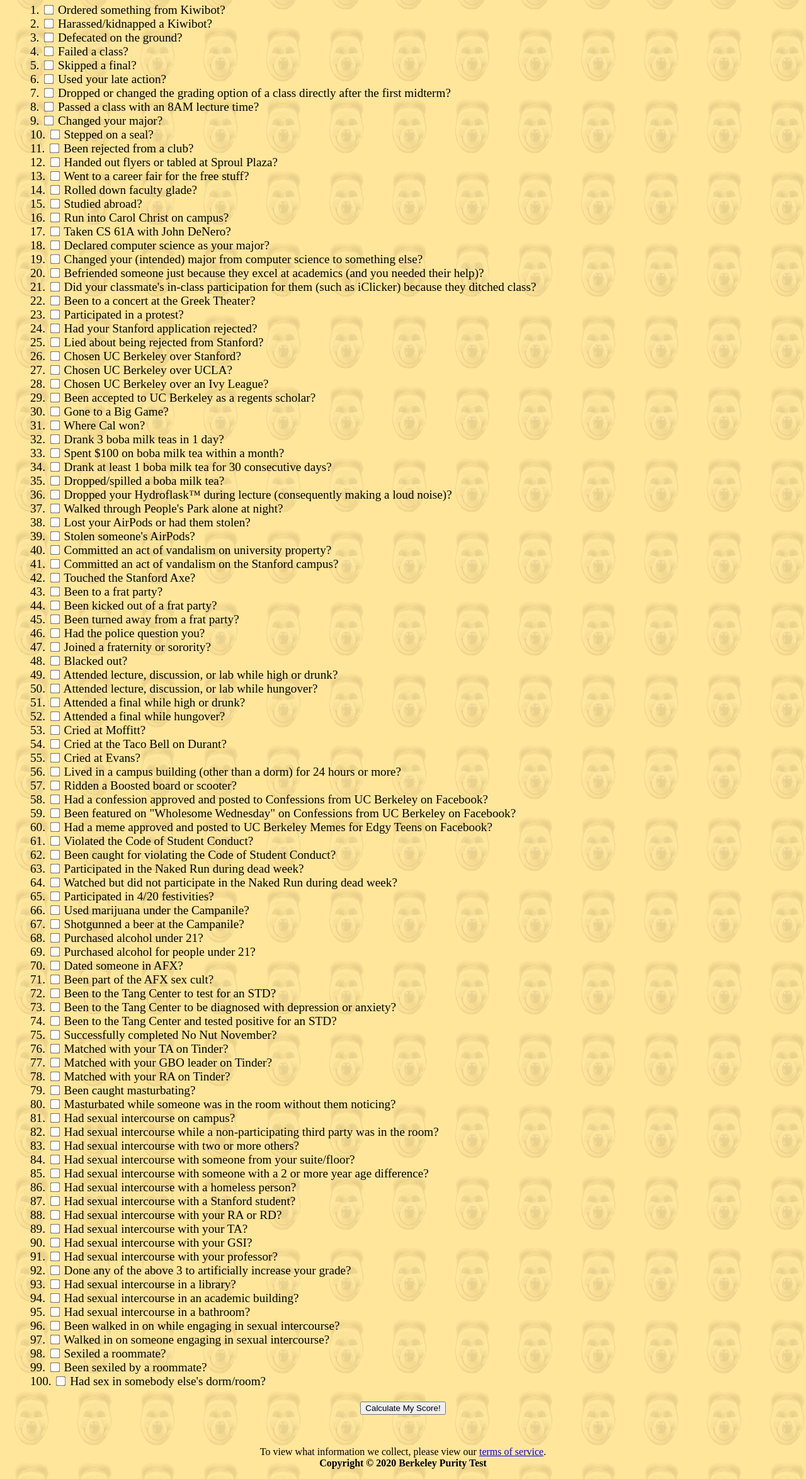
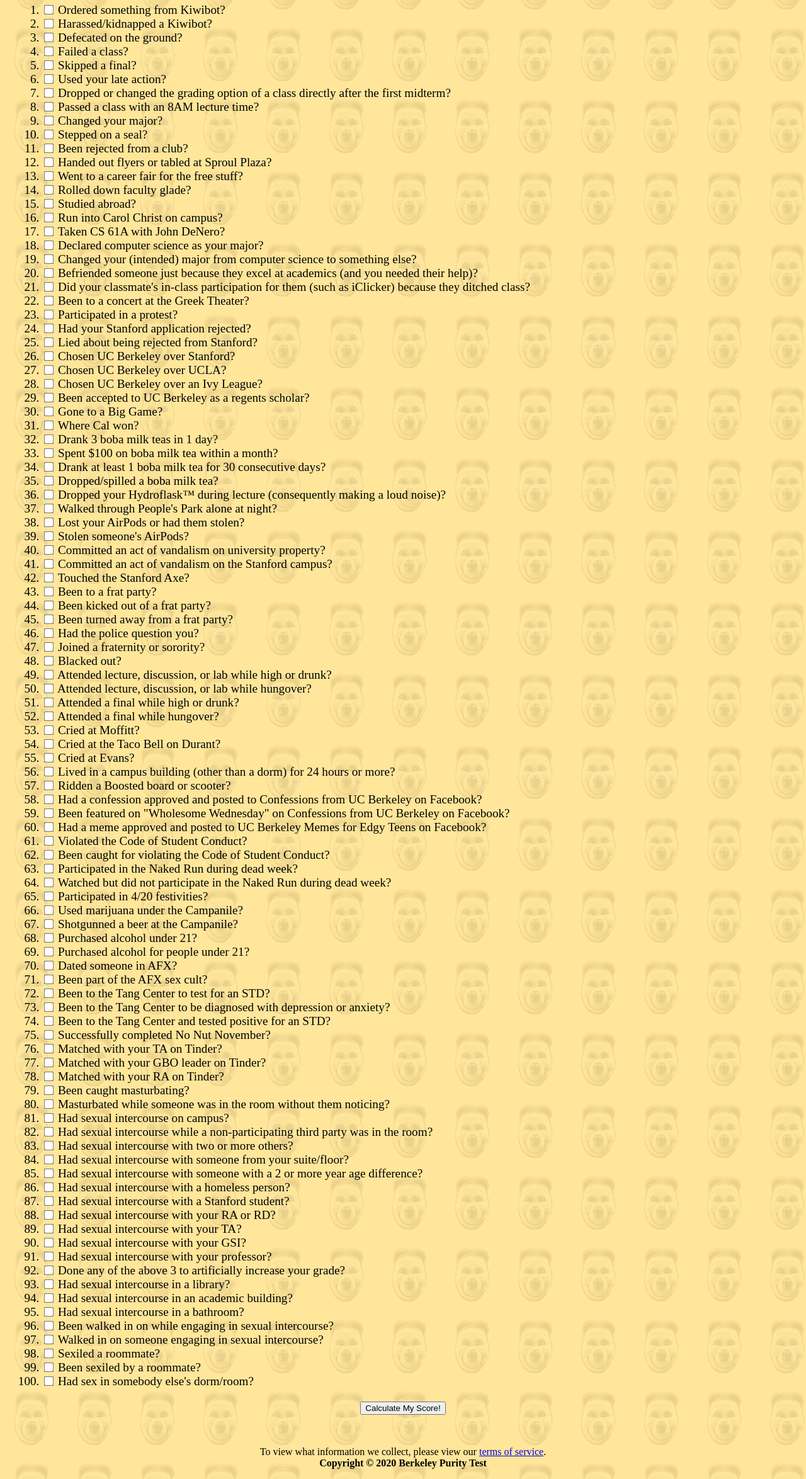
Before and after one commit to Kedaar-NR/berkeleypuritytest, a PHP site: page / in a window 1280 px wide. Shown: the part 200-2549 px from the top of the page at 63% size. Run offline with PHP 8.4, Linux system fonts and the light colour scheme.

Commit message:
Line up checkboxes

```diff
--- a/assets/css/style.css
+++ b/assets/css/style.css
@@ -12,7 +12,10 @@ html {
 
 #questions {
 	font-size: 1.2em;
-	list-style-position: inside;
+}
+
+#questions-ol {
+	margin-left: 1em;
 }
 
 #score {
```
